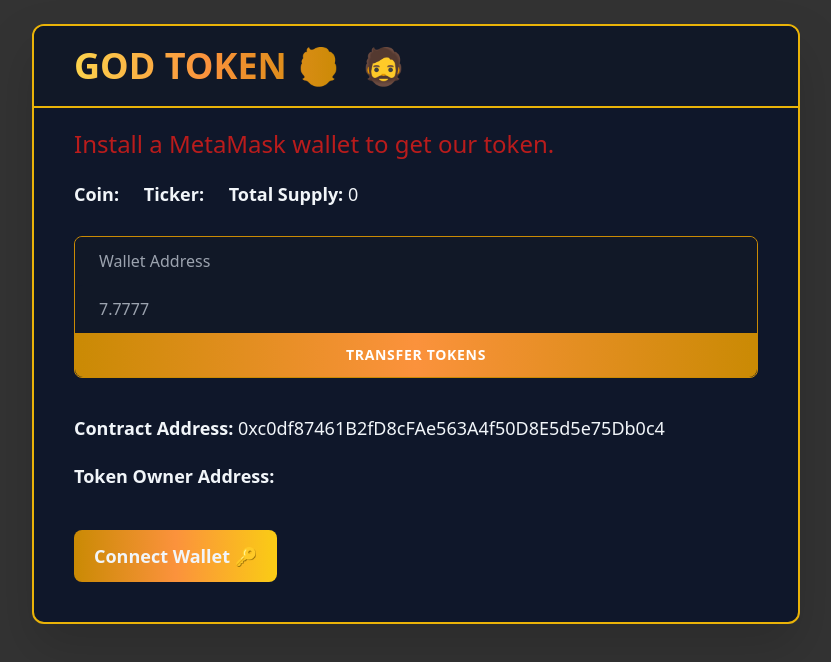
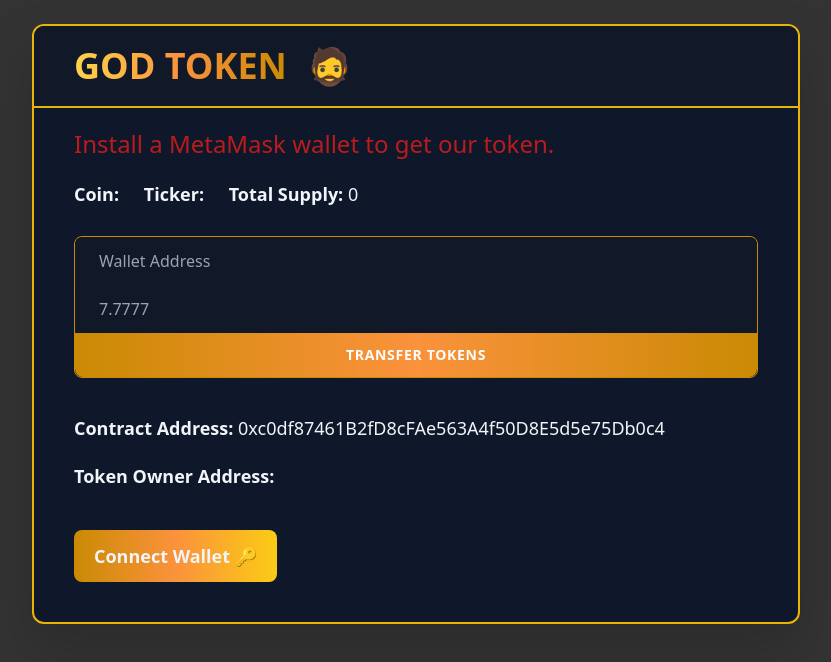
Before and after one commit to AdwitM/God-Token, a React (Create React App) app in the folder frontend/: page / in a window 1280 px wide. Shown: the top 662 px of the page, without its empty margins (224-1055 px from the left). Built offline with nearby package versions, Linux system fonts and the light colour scheme.

Commit message:
logo update

```diff
--- a/frontend/src/App.js
+++ b/frontend/src/App.js
@@ -152,9 +152,8 @@
   return (
     <main className="main-container">
       <h2 className="headline">
-        <span className="headline-gradient">GOD TOKEN 🧔</span>
+        <span className="headline-gradient">GOD TOKEN</span>
         <span className="inline p-3 ml-2">🧔</span>
-        {/* <img className="inline p-3 ml-2" src="https://i.imgur.com/WKHHO8R.png" alt="GOD TOKEN" width="60" height="30" /> */}
       </h2>
       <section className="customer-section px-10 pt-5 pb-10">
         {error && <p className="text-2xl text-red-700">{error}</p>}
```
Also changed, not shown: frontend/public/favicon.png, 1 other file (tests, documents, lock files or other folders).
